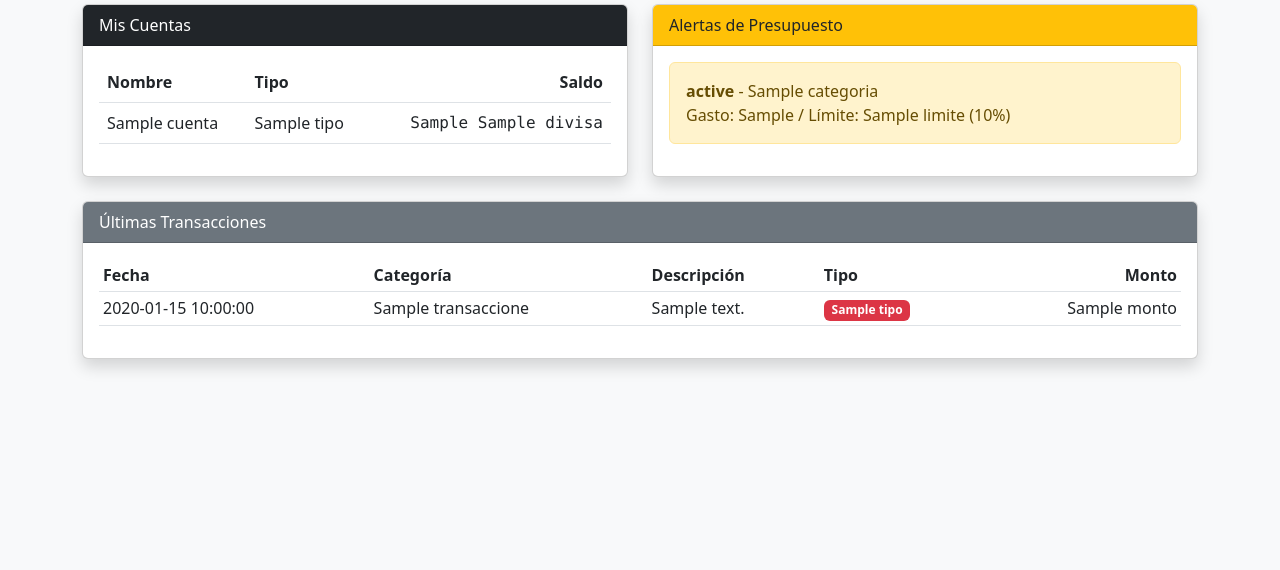
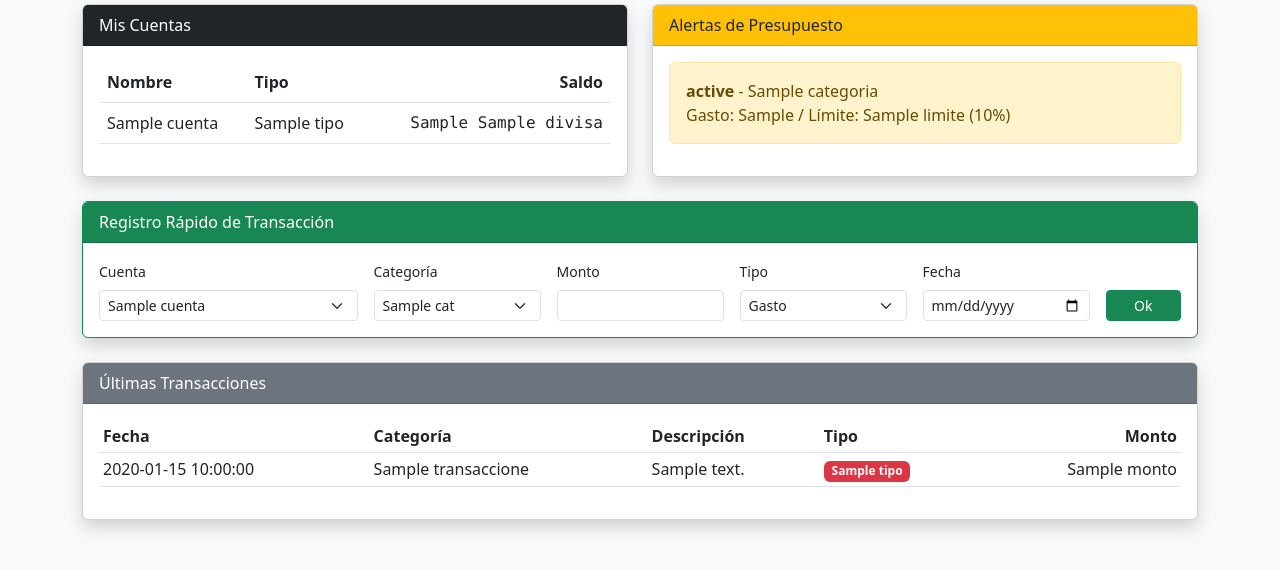
Before and after one commit to rafapolo22/FinanzasApp, a Flask app: template templates/dashboard.html in a window 1280 px wide. Shown: the part 146-716 px from the top of the page. Run offline with Flask 3, Linux system fonts and the light colour scheme; the visitor is signed in with stand-in values (Sample User, id 1); tables that the repository leaves empty hold one stand-in row (values such as "Sample post"); the template is opened without the code that fills it: most values are stand-ins (such as "Sample title", 1, 10 or a date in 2020).

Commit message:
Fix: cuentas y categorias visibles en formularios

```diff
--- a/app.py
+++ b/app.py
@@ -80,10 +80,21 @@ def dashboard():
     ultimas_transacciones = transacciones.listar_transacciones(uid)[:5]
     alertas = presupuestos.verificar_alertas(uid)
 
+    # Obtener categorías para un posible formulario rápido
+    try:
+        with ConexionDB() as conexion:
+            cursor = conexion.cursor(dictionary=True)
+            cursor.execute("SELECT * FROM categorias WHERE usuario_id IS NULL OR usuario_id = %s", (uid,))
+            categorias = cursor.fetchall()
+    except:
+        categorias = []
+
     return render_template('dashboard.html',
                            cuentas=mis_cuentas,
                            transacciones=ultimas_transacciones,
-                           alertas=alertas)
+                           alertas=alertas,
+                           categorias=categorias,
+                           now=datetime.now().strftime('%Y-%m-%d'))
 
 @app.route('/transacciones', methods=['GET', 'POST'])
 def gestion_transacciones():
--- a/templates/dashboard.html
+++ b/templates/dashboard.html
@@ -53,6 +53,52 @@
         </div>
     </div>
 
+    <!-- Formulario Rápido -->
+    <div class="col-md-12">
+        <div class="card shadow border-success">
+            <div class="card-header bg-success text-white">Registro Rápido de Transacción</div>
+            <div class="card-body">
+                <form action="{{ url_for('gestion_transacciones') }}" method="POST" class="row g-3">
+                    <div class="col-md-3">
+                        <label class="form-label small">Cuenta</label>
+                        <select name="cuenta_id" class="form-select form-select-sm" required>
+                            {% for c in cuentas %}
+                            <option value="{{ c.id }}">{{ c.nombre }}</option>
+                            {% endfor %}
+                        </select>
+                    </div>
+                    <div class="col-md-2">
+                        <label class="form-label small">Categoría</label>
+                        <select name="categoria_id" class="form-select form-select-sm" required>
+                            {% for cat in categorias %}
+                            <option value="{{ cat.id }}">{{ cat.nombre }}</option>
+                            {% endfor %}
+                        </select>
+                    </div>
+                    <div class="col-md-2">
+                        <label class="form-label small">Monto</label>
+                        <input type="number" step="0.01" name="monto" class="form-control form-control-sm" required>
+                    </div>
+                    <div class="col-md-2">
+                        <label class="form-label small">Tipo</label>
+                        <select name="tipo" class="form-select form-select-sm">
+                            <option value="Gasto">Gasto</option>
+                            <option value="Ingreso">Ingreso</option>
+                        </select>
+                    </div>
+                    <div class="col-md-2">
+                        <label class="form-label small">Fecha</label>
+                        <input type="date" name="fecha" class="form-control form-control-sm" required value="{{ now }}">
+                    </div>
+                    <div class="col-md-1 d-flex align-items-end">
+                        <button type="submit" class="btn btn-success btn-sm w-100">Ok</button>
+                    </div>
+                    <input type="hidden" name="descripcion" value="Registro rápido">
+                </form>
+            </div>
+        </div>
+    </div>
+
     <!-- Últimas Transacciones -->
     <div class="col-12">
         <div class="card shadow">
```
